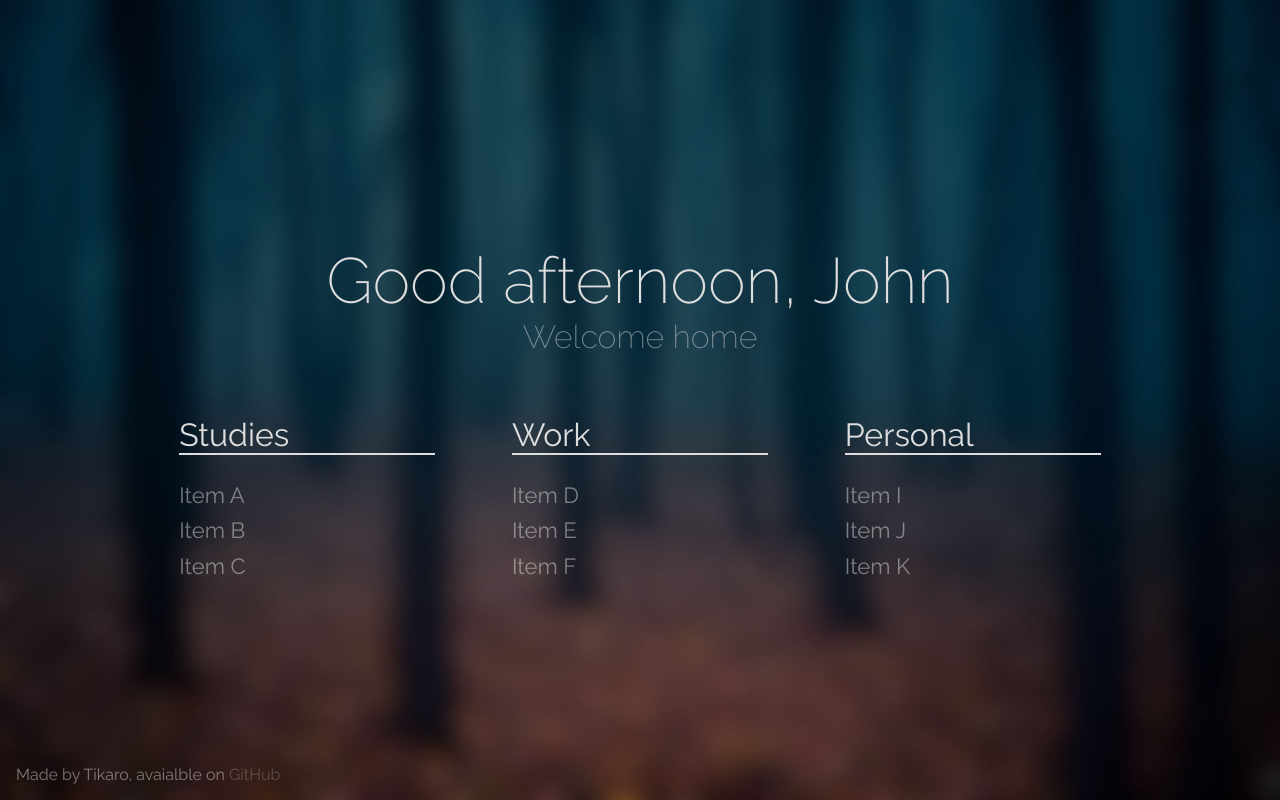
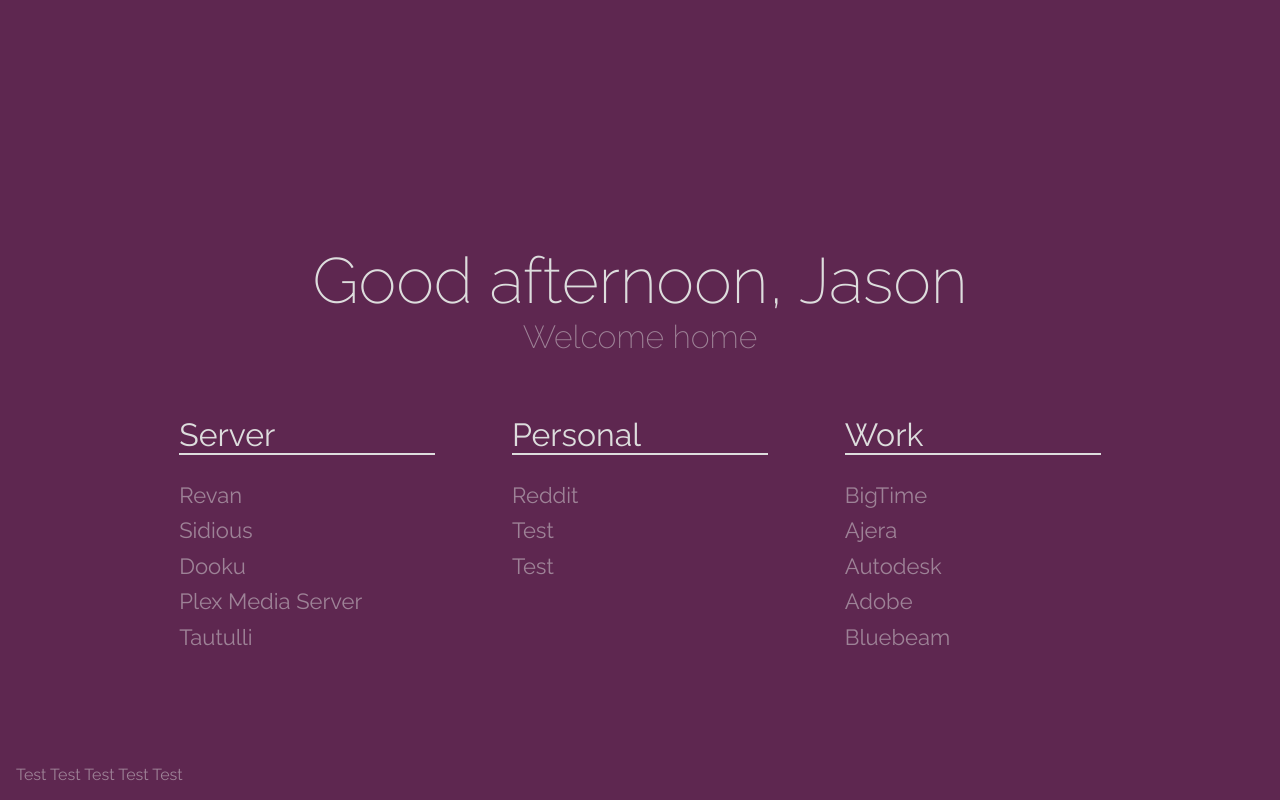
Before and after one commit to jlant33/jlant33.github.io, a plain HTML site: page index.html in a window 1280 px wide. Drawn offline with Linux system fonts and the light colour scheme.

Commit message:
update 1
changed color
changed name
added some links

```diff
--- a/index.html
+++ b/index.html
@@ -23,7 +23,7 @@
 		<!--Filled dynamically by script.js. Edit `MASTER_MAP` inside the script to change page's contents-->
 	</div>
 	<div id="credits">
-		Made by Tikaro, avaialble on <a href="https://github.com/0-Tikaro/mvs-startpage">GitHub</a>
+		Test Test Test Test Test
 	</div>
 	<script type="text/javascript" src="script.js"></script>
 </body>
--- a/script.js
+++ b/script.js
@@ -1,4 +1,4 @@
-const NAME = "John";
+const NAME = "Jason";
 const WELCOME_MESSAGE_TEMPLATE = ["night", "morning", "afternoon", "evening"];
 
 // All shortcuts are in a `SHORTCUT_STARTER+shortcutKey` format.
@@ -14,27 +14,31 @@ const SHORTCUT_TIMEOUT = 1500;
 // but intended to be used with just regular latin letters.
 const MASTER_MAP = [
     {
-        "groupName": "Studies",
+        "groupName": "Server",
         "items":[
-            {"name": "Item A", "shortcutKey": "q", "url": "https://google.com/?q=q"},
-            {"name": "Item B", "shortcutKey": "w", "url": "https://google.com/?q=w"},
-            {"name": "Item C", "shortcutKey": "e", "url": "https://google.com/?q=e"}
+            {"name": "Revan", "url": "http://192.168.1.242"},
+            {"name": "Sidious", "url": "http://192.168.1.241"},
+            {"name": "Dooku", "url": "http://192.168.1.242"},
+            {"name": "Plex Media Server", "url": "http://192.168.1.10:32400"},
+            {"name": "Tautulli", "url": "http://192.168.1.244:8181"},
+        ]
+    },
+    {
+        "groupName": "Personal",
+        "items":[
+            {"name": "Reddit", "shortcutKey": "a", "url": "https://google.com/?q=a"},
+            {"name": "Test", "shortcutKey": "s", "url": "https://google.com/?q=s"},
+            {"name": "Test", "shortcutKey": "d", "url": "https://google.com/?q=d"},
         ]
     },
     {
         "groupName": "Work",
         "items":[
-            {"name": "Item D", "shortcutKey": "a", "url": "https://google.com/?q=a"},
-            {"name": "Item E", "shortcutKey": "s", "url": "https://google.com/?q=s"},
-            {"name": "Item F", "shortcutKey": "d", "url": "https://google.com/?q=d"}
-        ]
-    },
-    {
-        "groupName": "Personal",
-        "items":[
-            {"name": "Item I", "shortcutKey": "z", "url": "https://google.com/?q=z"},
-            {"name": "Item J", "shortcutKey": "x", "url": "https://google.com/?q=x"},
-            {"name": "Item K", "shortcutKey": "c", "url": "https://google.com/?q=c"}
+            {"name": "BigTime", "url": "https://google.com/?q=z"},
+            {"name": "Ajera", "url": "https://google.com/?q=x"},
+            {"name": "Autodesk", "url": "https://google.com/?q=c"},
+            {"name": "Adobe", "url": "https://google.com/?q=c"},
+            {"name": "Bluebeam", "url": "https://google.com/?q=c"},
         ]
     }
 ]
--- a/styles.css
+++ b/styles.css
@@ -2,9 +2,8 @@
 /** { border: 1px solid red; }*/
 
 :root {
-    --bg-color: #223030;
+    --bg-color: #5E2750;
     --text-color: #dddddd;
-    --bg-image: url("assets/bg.jpg");
     --SHORTCUT_TIMEOUT: 1.5s;
 }
 body {
```
